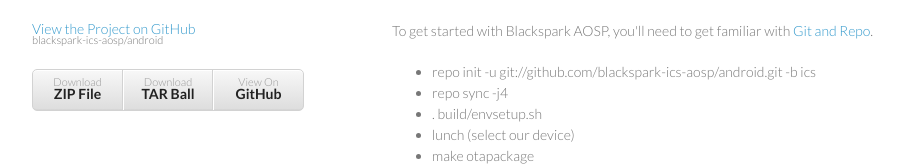
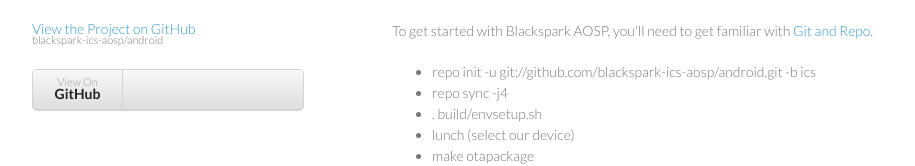
Before and after one commit to blackspark-ics-aosp/android, a plain HTML site: page index.html in a window 1280 px wide. Shown: the part 132-298 px from the top of the page, without its empty margins (178-1093 px from the left). Drawn offline with Linux system fonts and the light colour scheme.

Commit message:
Update index.html

```diff
--- a/index.html
+++ b/index.html
@@ -19,8 +19,6 @@
         <p>AOSP manifest tailored to the Droid2 Global</p>
         <p class="view"><a href="https://github.com/blackspark-ics-aosp/android">View the Project on GitHub <small>blackspark-ics-aosp/android</small></a></p>
         <ul>
-          <li><a href="https://github.com/blackspark-ics-aosp/android/zipball/master">Download <strong>ZIP File</strong></a></li>
-          <li><a href="https://github.com/blackspark-ics-aosp/android/tarball/master">Download <strong>TAR Ball</strong></a></li>
           <li><a href="https://github.com/blackspark-ics-aosp/android">View On <strong>GitHub</strong></a></li>
         </ul>
       </header>
```
